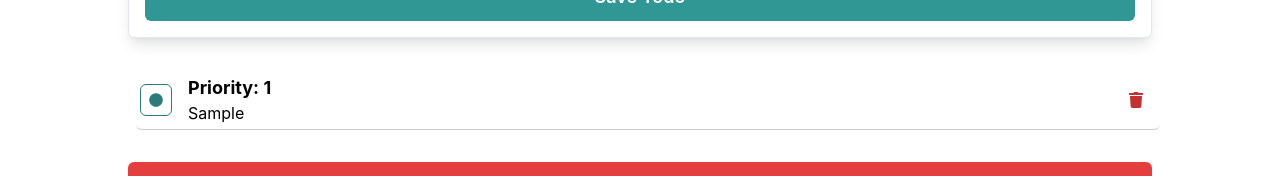
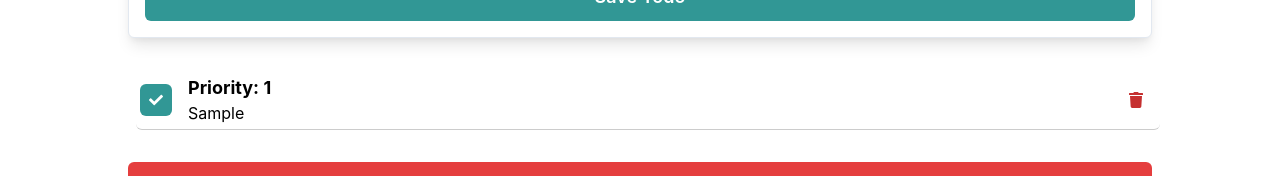
Before and after one commit to MalayaRP/my-world, a Next.js app: page /my-designs-2 in a window 1280 px wide. Both pictures are taken after typing "Sample" into the empty fields and a click on the button "Save Todo". Shown: the part 246-422 px from the top of the page. Built offline with nearby package versions, Linux system fonts and the light colour scheme.

Commit message:
Update page.js

```diff
--- a/app/my-designs-2/page.js
+++ b/app/my-designs-2/page.js
@@ -16,16 +16,15 @@ import {
   IconButton,
   useColorMode,
 } from '@chakra-ui/react';
-import { FaTrash, FaCheck, FaCircle, FaCheckCircle } from 'react-icons/fa';
+import { FaTrash, FaCheck } from 'react-icons/fa';
 
 function App() {
-  const { colorMode } = useColorMode(); // Get the current color mode (light/dark)
+  const { colorMode } = useColorMode();
   const [note, setNote] = useState('');
   const [notes, setNotes] = useState([]);
   const [priority, setPriority] = useState(1);
 
   useEffect(() => {
-    // Load saved notes from localStorage on component mount
     const savedNotes = JSON.parse(localStorage.getItem('notes'));
     if (savedNotes) {
       setNotes(savedNotes);
@@ -33,7 +32,6 @@ function App() {
   }, []);
 
   useEffect(() => {
-    // Save notes to localStorage whenever the notes state changes
     localStorage.setItem('notes', JSON.stringify(notes));
   }, [notes]);
 
@@ -65,7 +63,6 @@ function App() {
     setNotes(updatedNotes);
   };
 
-  // Sort notes by priority (high to low) and completed status (incomplete to complete)
   const sortedNotes = [...notes].sort((a, b) => {
     if (a.completed === b.completed) {
       return b.priority - a.priority;
@@ -134,8 +131,9 @@ function App() {
                 display="flex"
                 alignItems="center"
               >
+                {savedNote.completed ? (
                   <IconButton
-                  icon={savedNote.completed ? <FaCheckCircle /> : <FaCircle />}
+                    icon={<FaCheck />}
                     aria-label="Completed"
                     variant="outline"
                     colorScheme="teal"
@@ -143,6 +141,16 @@ function App() {
                     mr={2}
                     onClick={() => handleCompleteNote(index)}
                   />
+                ) : (
+                  <IconButton
+                    icon={<FaCheck />}
+                    aria-label="Mark as Completed"
+                    colorScheme="teal"
+                    size="sm"
+                    mr={2}
+                    onClick={() => handleCompleteNote(index)}
+                  />
+                )}
                 <Box flex="1" ml={2}>
                   <Text fontSize="lg" fontWeight="bold">
                     Priority: {savedNote.priority}
```
Lines whose indentation alone changed are shown as unchanged.
